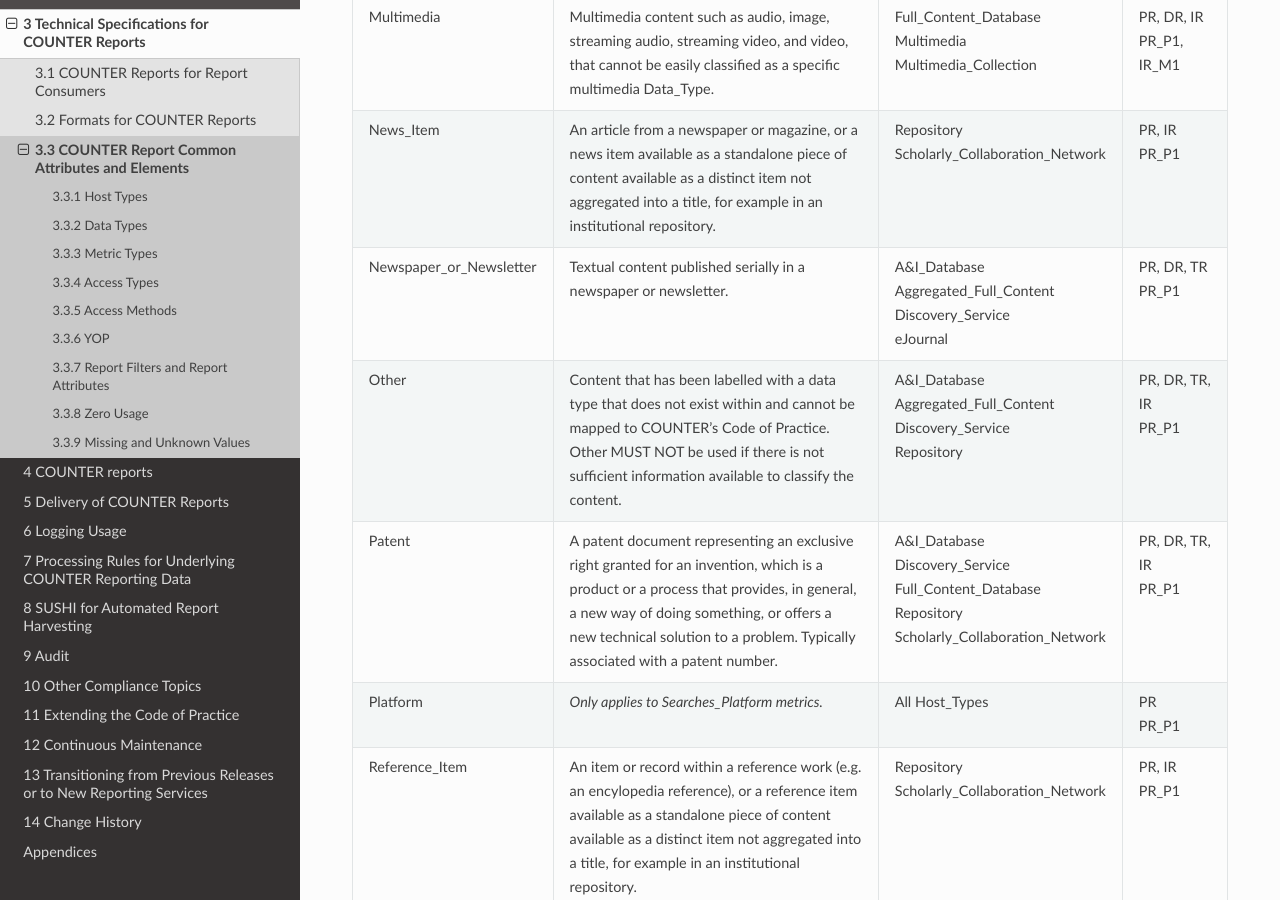
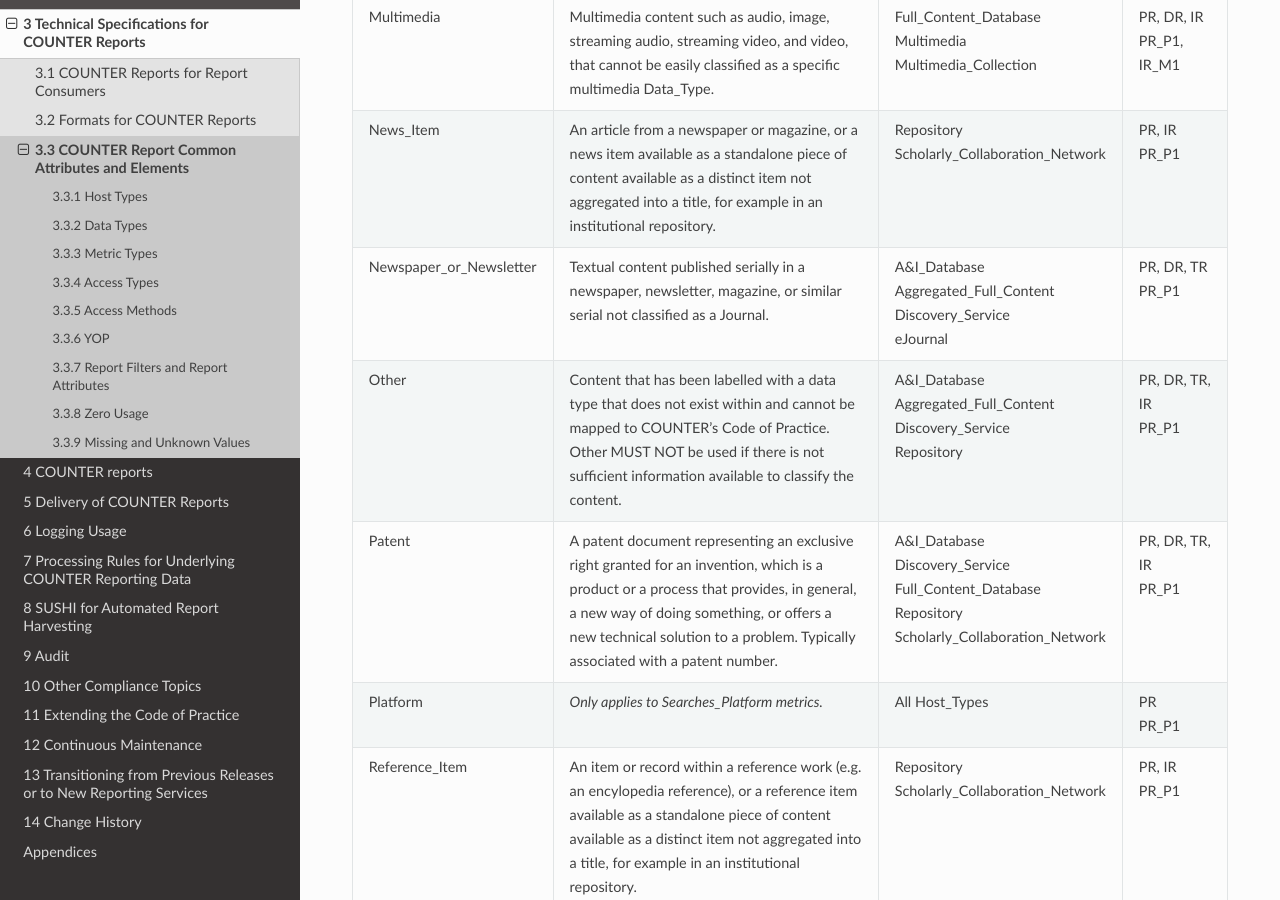
Before and after one commit to Project-Counter/cop5, a Sphinx documentation site: the page built from source/03-specifications/03-counter-report-common-attributes-and-elements.rst, in a window 1280 px wide and 900 px high, scrolled down 4896 px. Built offline with Sphinx 7.4.7 and the Read the Docs theme 2.0.0, drawn with Linux system fonts in a browser that asks for light colours.

Commit message:
Magazine in Newspaper_or_Newsletter (#254)
Amend description of Data_Type Newspaper_or_Newsletter per
https://github.com/Project-Counter/cop5/issues/240

```diff
--- a/source/03-specifications/03-counter-report-common-attributes-and-elements.rst
+++ b/source/03-specifications/03-counter-report-common-attributes-and-elements.rst
@@ -269,7 +269,7 @@ Table 3.p (below): List of Data_Type Values
        PR_P1
 
    * - Newspaper_or_Newsletter
-     - Textual content published serially in a newspaper or newsletter.
+     - Textual content published serially in a newspaper, newsletter, magazine, or similar serial not classified as a Journal.
      - A&I_Database\ |br|\ |lb|
        Aggregated_Full_Content\ |br|\ |lb|
        Discovery_Service\ |br|\ |lb|
--- a/source/appendices/a-glossary-of-terms.rst
+++ b/source/appendices/a-glossary-of-terms.rst
@@ -722,7 +722,7 @@ Note: The main Code of Practice document takes precedence in the case of any con
      -
 
    * - Newspaper_or_Newsletter
-     - Textual content published serially in a newspaper or newsletter.
+     - Textual content published serially in a newspaper, newsletter, magazine, or similar serial not classified as a Journal.
 
        A COUNTER Data_Type.
      - The Guardian
```
